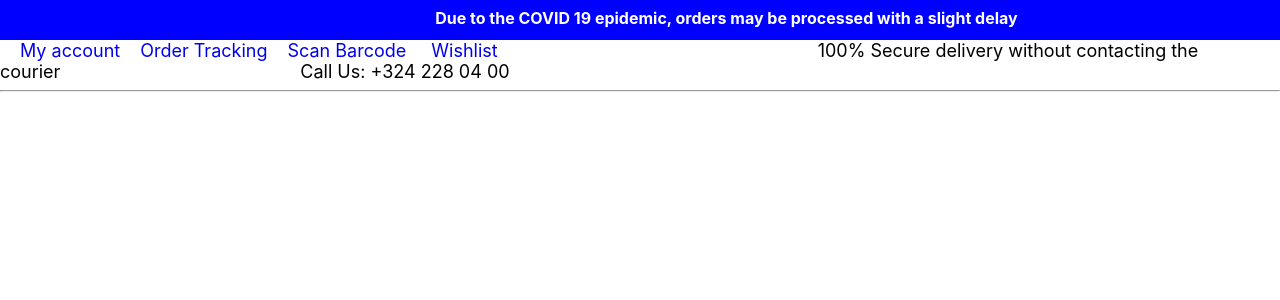
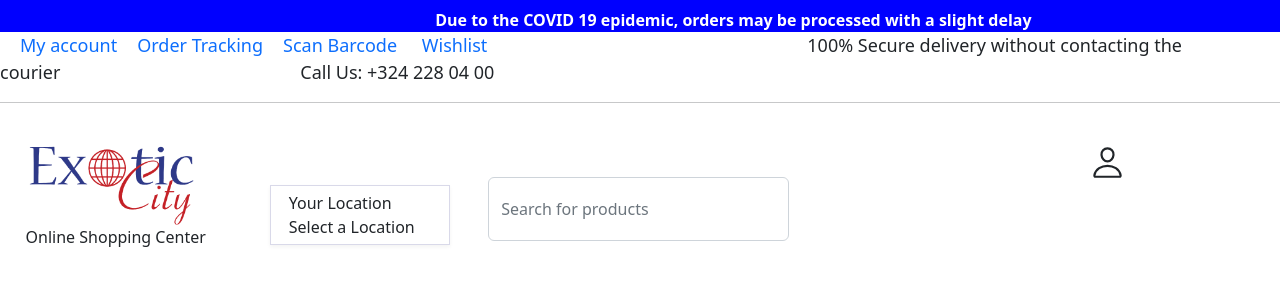
Before and after one commit to malikabdullahnaazar/exoticcity, a React (Create React App) app: page / in a window 1280 px wide. Shown: the top 300 px of the page. Built offline with nearby package versions, Linux system fonts and the light colour scheme.

Commit message:
02/02/2023 lst commit

```diff
--- a/package.json
+++ b/package.json
@@ -6,8 +6,11 @@
     "@testing-library/jest-dom": "^5.16.5",
     "@testing-library/react": "^13.4.0",
     "@testing-library/user-event": "^13.5.0",
+    "bootstrap": "^5.2.3",
+    "mdbreact": "^5.2.0",
     "react": "^18.2.0",
     "react-dom": "^18.2.0",
+    "react-icons": "^4.7.1",
     "react-router": "^6.8.2",
     "react-router-dom": "^6.8.2",
     "react-scripts": "5.0.1",
--- /dev/null
+++ b/src/components/HeaderSection.jsx
@@ -0,0 +1,35 @@
+import React from 'react'
+import exocitcity from "../static/exsoticcity.png";
+import "./css/HeaderSection.css";
+import 'bootstrap/dist/css/bootstrap.min.css';
+import { MDBCol } from "mdbreact";
+import { IoPersonOutline } from 'react-icons/io5';
+const HeaderSection = () => {
+
+  return (
+    <div className="logo-design">
+      <div>
+        <img src={exocitcity} alt="Exocitcity" width="170vw" />
+        <div>Online Shopping Center</div>
+      </div>
+      <div className="site-location">
+        <a href="/">
+          <span className="location-description">Your Location</span>
+          <div className="current-location">Select a Location</div>
+        </a>
+      </div>
+      <div className="site-location1">
+        <MDBCol md="6">
+          <input className="form-control " type="text" placeholder="Search for products" aria-label="Search" />
+        </MDBCol>
+      </div>
+      <div >
+        <IoPersonOutline size={35}/>
+      </div>
+
+
+    </div>
+  )
+}
+
+export default HeaderSection
--- a/src/components/Index.jsx
+++ b/src/components/Index.jsx
@@ -1,11 +1,13 @@
 import React from 'react'
 import HeadderBanner from "./HeaderBanner";
 import HeadderBanner2 from "./HeaderBanner2";
+import HeaderSection from "./HeaderSection";
 const Index = () => {
   return (
    <>
    < HeadderBanner />
    < HeadderBanner2 />
+   <HeaderSection />
    </>
   )
 }
--- /dev/null
+++ b/src/components/css/HeaderSection.css
@@ -0,0 +1,71 @@
+.logo-design{
+    padding: 2vw;
+    display: flex;
+
+}
+.site-location a  {
+
+    position: relative;
+    display: -webkit-box;
+    display: -ms-flexbox;
+    display: flex;
+    -ms-flex-line-pack: center;
+    align-content: center;
+    -ms-flex-flow: wrap;
+    flex-flow: wrap;
+    text-decoration: none;
+    max-width: 11.25rem;
+    min-height: 3.75rem;
+    padding-left: 1.125rem;
+    padding-right: 1.125rem;
+    color: currentColor;
+    border: 1px solid #d9d9e9;
+    -webkit-box-shadow: 0 2px 4px rgb(0 0 0 / 5%);
+    box-shadow: 0 2px 4px rgb(0 0 0 / 5%);
+    border-radius: var(--size-border-radius);
+    -webkit-transition: -webkit-box-shadow 0.3s cubic-bezier(0.83, 0.26, 0.19, 0.87);
+    transition: -webkit-box-shadow 0.3s cubic-bezier(0.83, 0.26, 0.19, 0.87);
+    transition: box-shadow 0.3s cubic-bezier(0.83, 0.26, 0.19, 0.87);
+    transition: box-shadow 0.3s cubic-bezier(0.83, 0.26, 0.19, 0.87), -webkit-box-shadow 0.3s cubic-bezier(0.83, 0.26, 0.19, 0.87);
+}
+
+.site-location a .current-location:hover{
+    font-size: .8125rem;
+    font-weight: 600;
+    white-space: nowrap;
+    overflow: hidden;
+    text-overflow: ellipsis;
+    width: 100%;
+    color: #233a95;
+    -webkit-box-ordinal-group: 4;
+    -ms-flex-order: 3;
+    order: 3;
+    padding-right: 1.25rem;
+}
+.site-location{
+    padding-top: 5vh;
+    padding-left: 5vw;
+    height: 40vh;
+}
+.site-location1{
+    padding-top: 4vh;
+    padding-left: 3vw;
+    width: 50vw;
+}
+
+  .form-control {
+    position: relative;
+    padding-right: 35px;
+    height: 8vh;
+    width: 50vw;
+    background-color: whitesmoke;
+  }
+
+  .form-control::after {
+    content: "\f002";
+    font-family: "FontAwesome";
+    position: absolute;
+    top: 50%;
+    right: 10px;
+    transform: translateY(-50%);
+  }
```
Also changed, not shown: src/static/exsoticcity.png (added), 1 other file (tests, documents, lock files or other folders).
